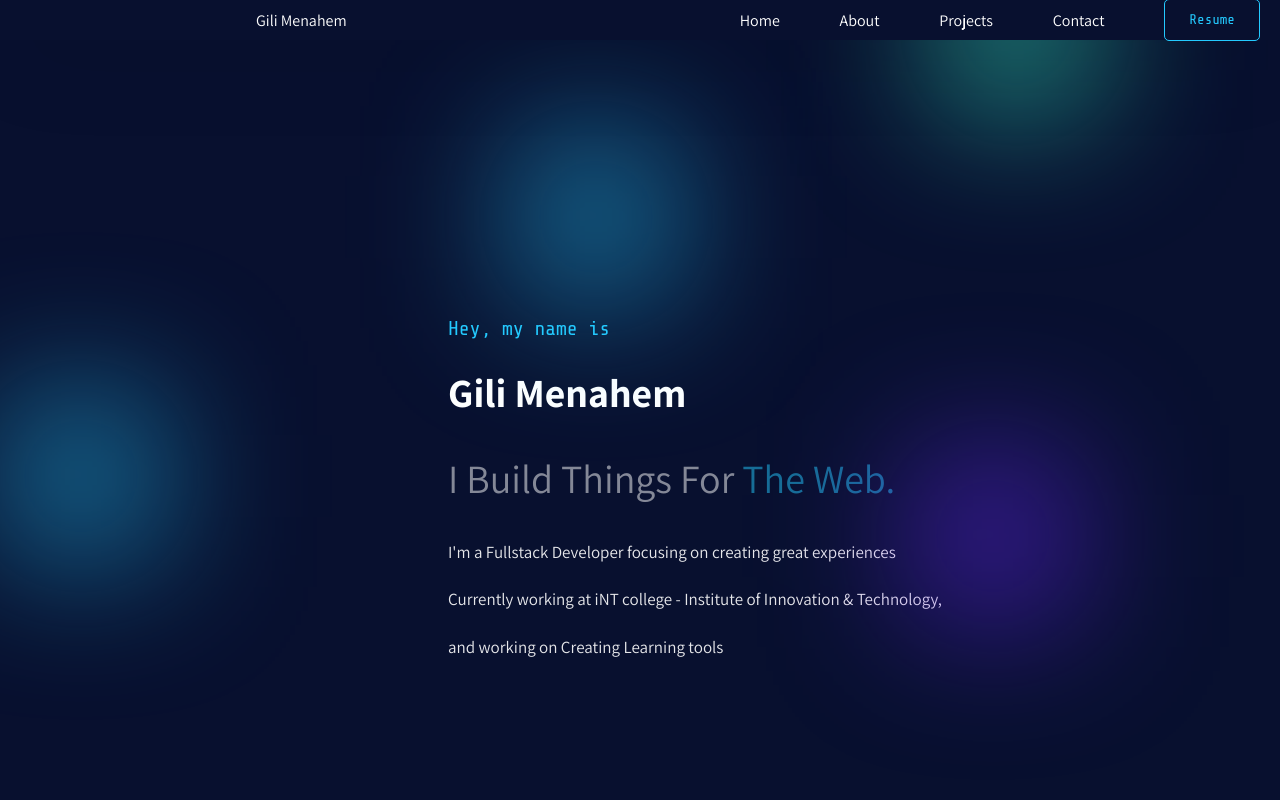
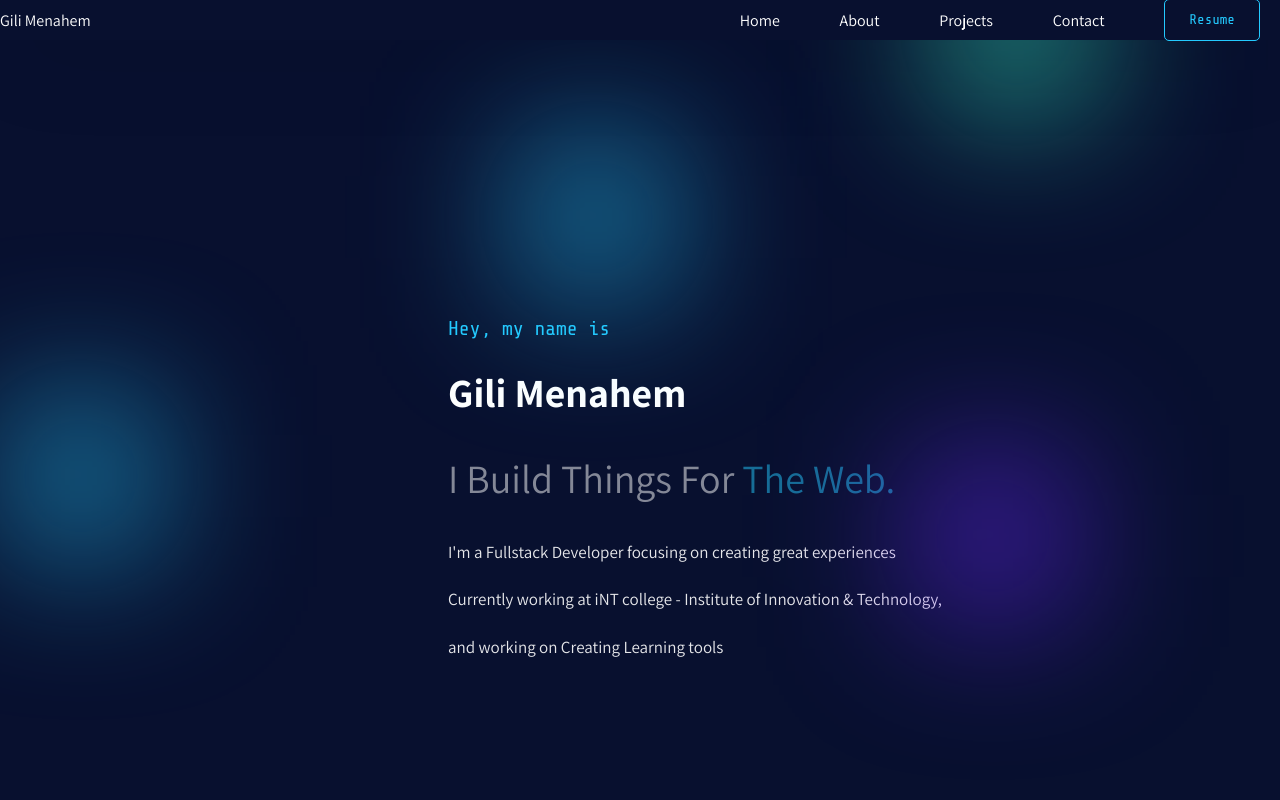
Before and after one commit to GiliEllen/portfolio, a React (Create React App) app: page / in a window 1280 px wide. Shown: the top 800 px of the page. Built offline with nearby package versions, Linux system fonts and the light colour scheme.

Commit message:
fixed navbar

```diff
--- a/src/app.scss
+++ b/src/app.scss
@@ -132,6 +132,10 @@ body {
         width: 768px;
         grid-template-rows: repeat(46, 100px);
     }
+
+    .header {
+        width: 100%;
+    }
 }
 
 @media only screen and (max-width :520px) {
--- a/src/components/navbar/navbar.scss
+++ b/src/components/navbar/navbar.scss
@@ -2,7 +2,7 @@
     position: fixed;
     height: 5vh;
     top: 0;
-    width: 80vw;
+    width: 80%;
     z-index: 1000;
     background: var(--bodyBackgroundColor);
     // box-shadow: 0 10px 100px rgba(0, 0, 0, .1);
--- a/src/components/projects/projects.scss
+++ b/src/components/projects/projects.scss
@@ -168,6 +168,7 @@
             height: 60vh;
 
 
+
             &__main {
                 width: 90%;
                 padding-top: 20px;
--- a/src/views/Home.tsx
+++ b/src/views/Home.tsx
@@ -31,8 +31,9 @@ const Home = () => {
     <div className="home" name="home">
       {/* <div className="sm"></div> */}
       <div className="header--background"></div>
+      <NavBar />
       <div className="session">
-        <NavBar />
+
         <Intro />
         {/* <div name="about" className="about"> */}
 
```
Also changed, not shown: 1 other file (tests, documents, lock files or other folders).
